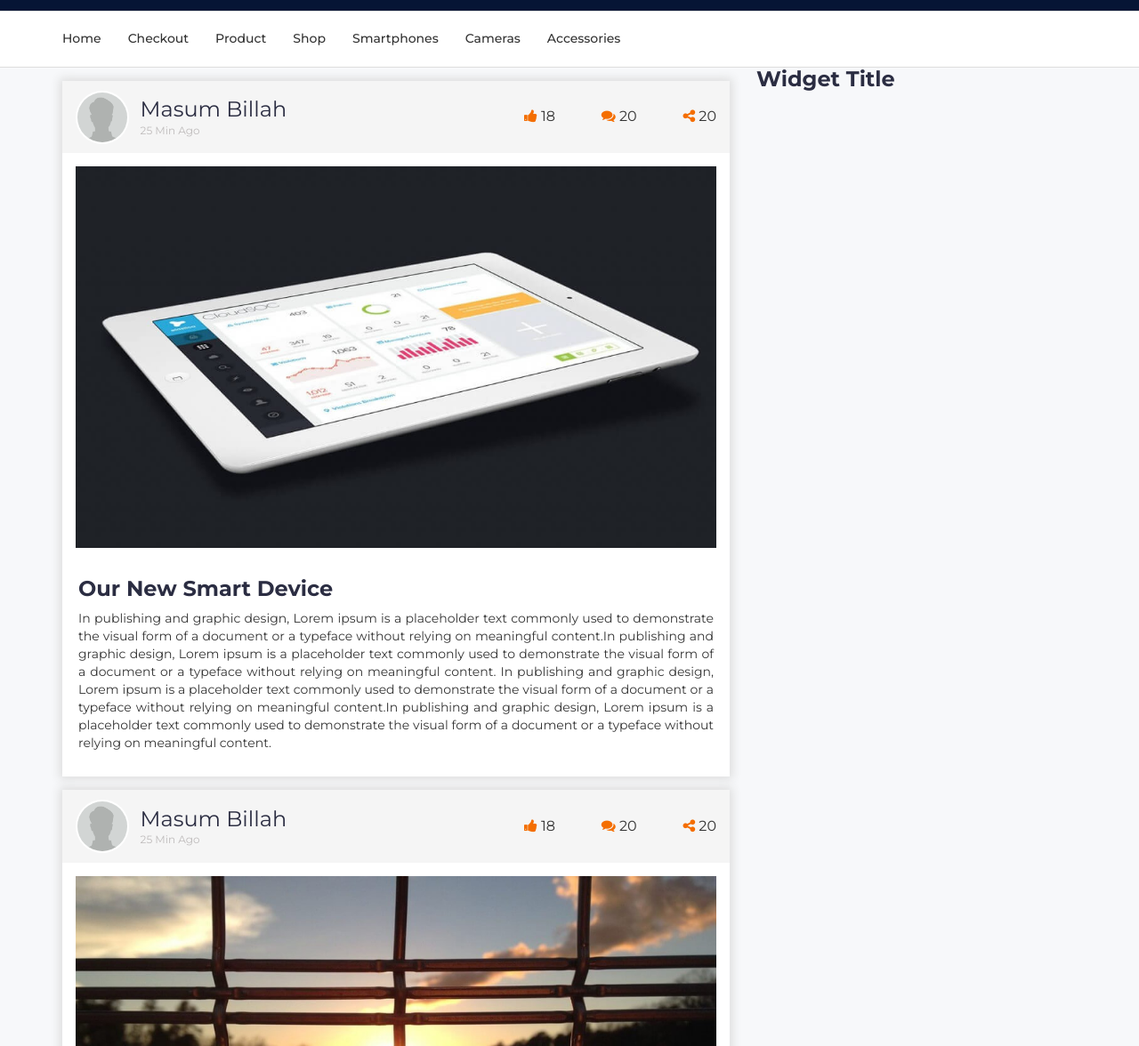
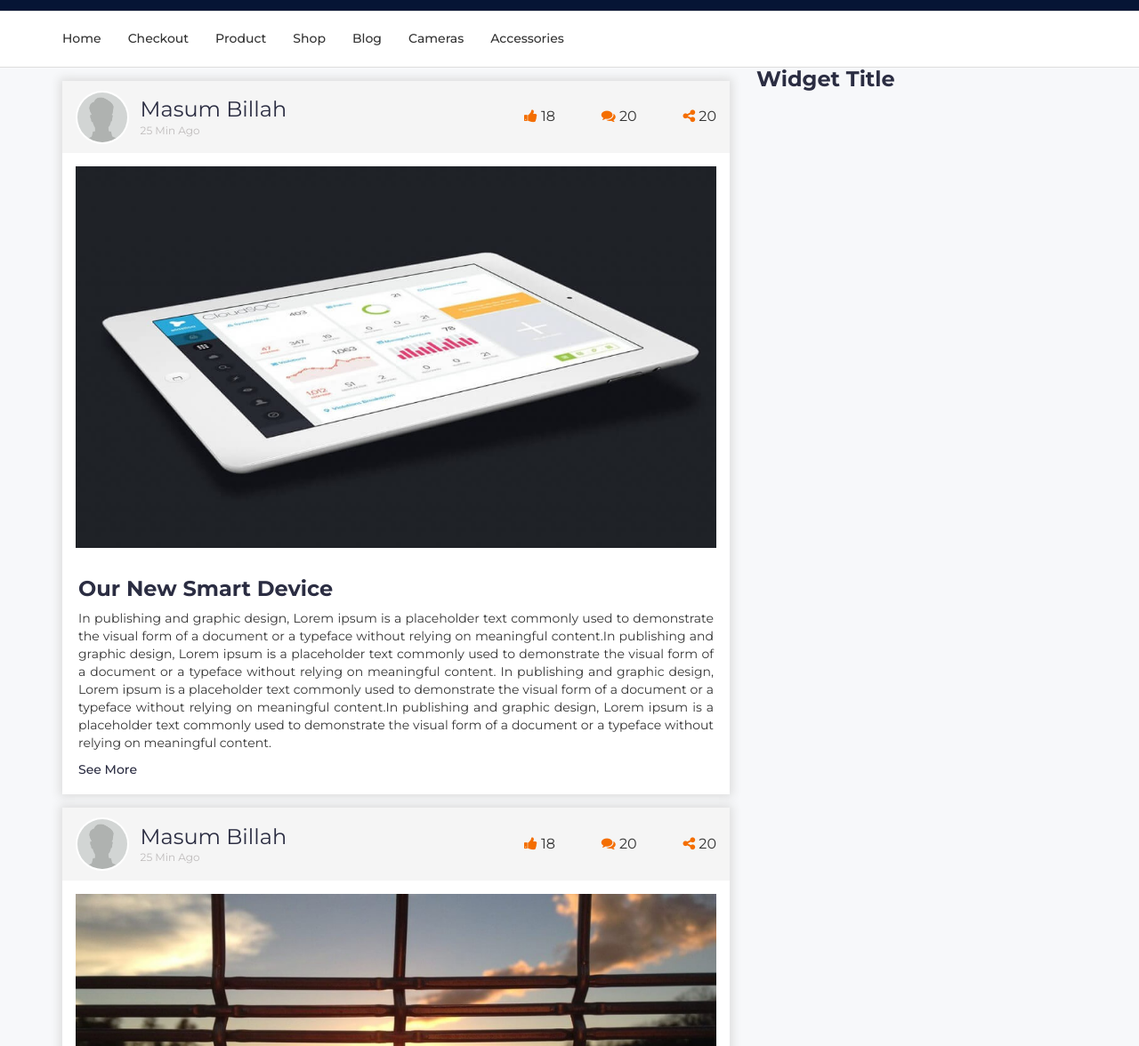
Before and after one commit to developerbillah/e-sawdagor-responsive, a plain HTML site: page blog.html in a window 1280 px wide. Shown: the part 124-1300 px from the top of the page at 89% size. Drawn offline with Linux system fonts and the light colour scheme.

Commit message:
Fixed Menu

```diff
--- a/blog.html
+++ b/blog.html
@@ -168,7 +168,7 @@
 						<li><a href="checkout.html">Checkout</a></li>
 						<li><a href="product.html">Product</a></li>
 						<li><a href="store.html">Shop</a></li>
-						<li><a href="#">Smartphones</a></li>
+						<li><a href="blog.html">Blog</a></li>
 						<li><a href="#">Cameras</a></li>
 						<li><a href="#">Accessories</a></li>
 					</ul>
@@ -212,6 +212,7 @@
 								<h3>Our New Smart Device</h3>
 								<p>In publishing and graphic design, Lorem ipsum is a placeholder text commonly used to demonstrate the visual form of a document or a typeface without relying on meaningful content.In publishing and graphic design, Lorem ipsum is a placeholder text commonly used to demonstrate the visual form of a document or a typeface without relying on meaningful content.
 								In publishing and graphic design, Lorem ipsum is a placeholder text commonly used to demonstrate the visual form of a document or a typeface without relying on meaningful content.In publishing and graphic design, Lorem ipsum is a placeholder text commonly used to demonstrate the visual form of a document or a typeface without relying on meaningful content.</p>
+								<a href="blog-single.html">See More</a>
 							</div>
 						</div>
 						<div class="single-content">
```
Also changed, not shown: blog-single.html (+1 -1 lines), checkout.html (+1 -1 lines), index.html (+1 -1 lines), product.html (+1 -1 lines), store.html (+1 -1 lines).
